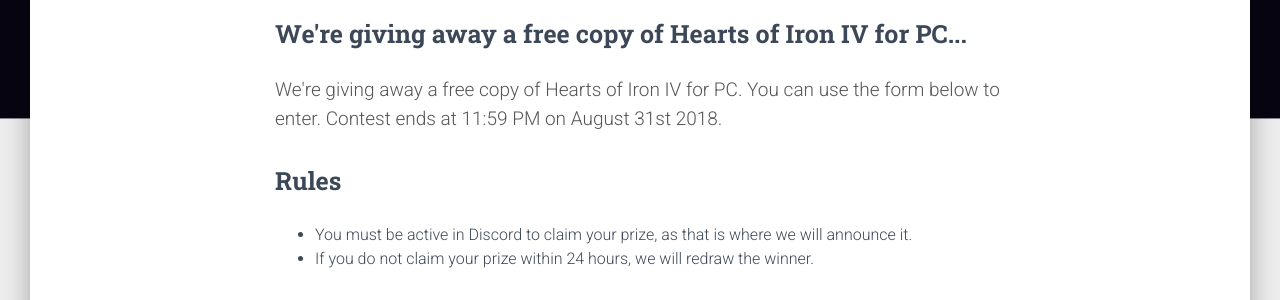
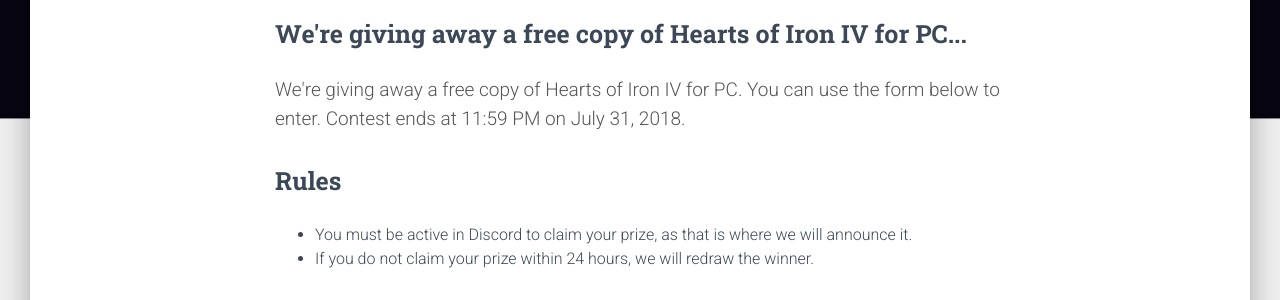
Before and after one commit to CrowdedGroup/CrowdedGroup.github.io, a Jekyll site: the page built from giveaways/index.html, in a window 1280 px wide and 900 px high, scrolled down 427 px. Shown: the part 182-482 px from the top of the window. Built offline with Jekyll 4.4.1, drawn with Linux system fonts in a browser that asks for light colours; nearby versions of some CDN libraries.

Commit message:
Update the date for the contest end

```diff
--- a/giveaways/index.html
+++ b/giveaways/index.html
@@ -12,7 +12,7 @@
 
       <p>
         We're giving away a free copy of Hearts of Iron IV for PC. You can use the form below to
-        enter. Contest ends at 11:59 PM on August 31st 2018.
+        enter. Contest ends at 11:59 PM on July 31, 2018.
       </p>
 
       <h3 class="title">Rules</h3>
```
